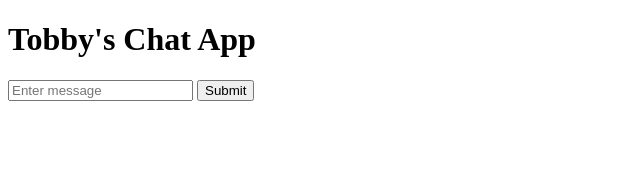
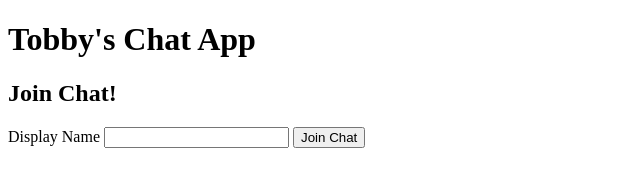
Before and after one commit to mike32716/socket-basics, a website: page public/index.html in a window 1280 px wide. Shown: the whole page, without its empty margins (0-640 px from the left). Drawn offline with Linux system fonts and the light colour scheme; no server answers.

Commit message:
Add join chat screen

```diff
--- a/public/index.html
+++ b/public/index.html
@@ -8,25 +8,14 @@
 
     <body>
         <h1>Tobby's Chat App</h1>
+        <h2>Join Chat!</h2>
 
-            <div class="messages">
-                <!-- Messages end up here -->
-            </div>
-
-
-            <form id="message-form">
-                <input type="text" name="message" placeholder="Enter message" />
-                <input type="submit"/>
+            <form action="/chat.html">
+                <label>Display Name</label>
+                <input type="text" name="name"/>
+                <input type="submit" value="Join Chat" />
             </form>
 
 
-
-
-        <script src="/js/jquery-2.1.4.min.js"></script>
-        <script src="/js/socket.io-1.3.7.js"></script>
-        <script src="/js/moment.js"></script>
-        <script src="/js/QueryParams.js"></script>
-        <script src="/js/app.js"></script>
-
     </body>
 </html>
```
Also changed, not shown: public/chat.html (added, +38 -0 lines).
